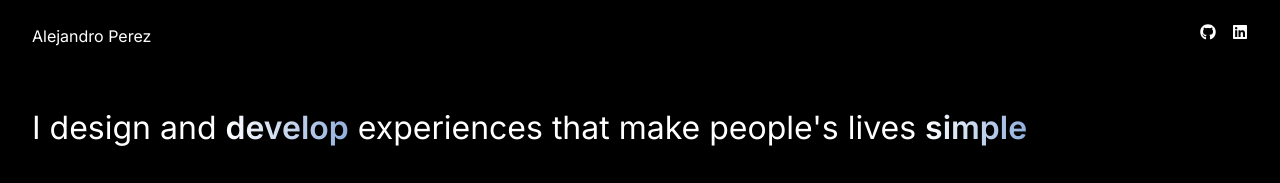
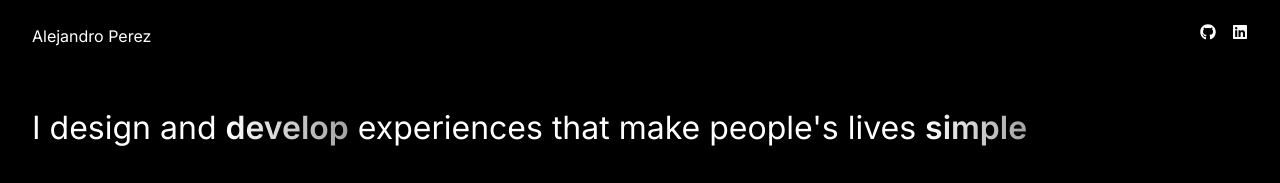
Before and after one commit to alejandro3469/portfolioo, a Next.js app: page / in a window 1280 px wide. Shown: the top 183 px of the page. Built offline with nearby package versions, Linux system fonts and the light colour scheme.

Commit message:
Update globals.css

```diff
--- a/app/globals.css
+++ b/app/globals.css
@@ -68,7 +68,7 @@
     font-size: 32px;
 }
 .simple {
-  background: linear-gradient(90deg, white 0%, #91afdd 100%);
+  background: linear-gradient(90deg, white 0%, #A1A1A1 100%);
   font-weight: 600;
   background-clip: text;
   -webkit-text-fill-color: transparent;
```
